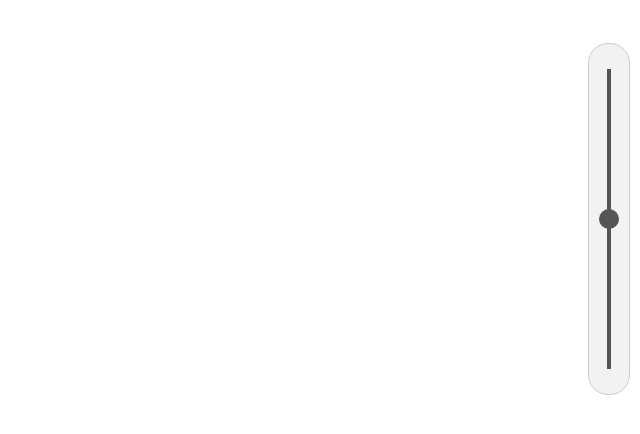
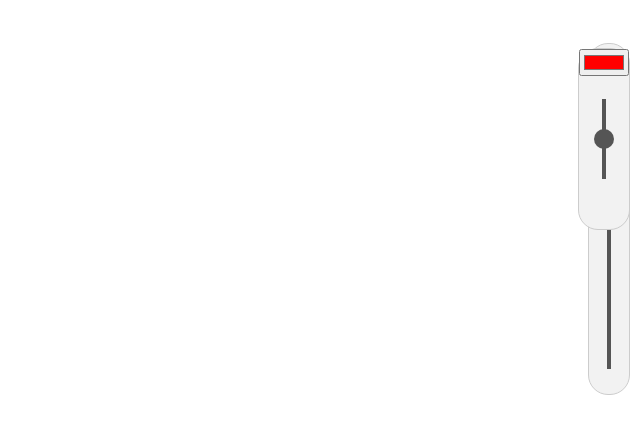
Before and after one commit to mailmaincoinsily/coinsilysite, a Flask app: template templates/index.html in a window 1280 px wide. Shown: the part 181-615 px from the top of the page, without its empty margins (640-1280 px from the left). Run offline with Flask 3, Linux system fonts and the light colour scheme; the template is opened without the code that fills it, so the values that code supplies are empty.

Commit message:
Update style.css

```diff
--- a/static/style.css
+++ b/static/style.css
@@ -122,10 +122,10 @@ td.highlight-red {
 /* start color picker*/
 #color-picker {
   position: fixed;
-  top: 400%;
+  top: 40%;
   right: 10px;
   transform: translateY(-50%);
-  width: 500px;
+  width: 50px;
   height: 180px;
   background-color: #f2f2f2;
   border: 1px solid #ccc;
@@ -134,7 +134,7 @@ td.highlight-red {
   z-index: 9999;
 }
 
-#color-picker:before {
+#color-picker::before {
   content: '';
   position: absolute;
   top: 50%;
@@ -146,13 +146,13 @@ td.highlight-red {
   border-radius: 50%;
 }
 
-#color-picker:after {
+#color-picker::after {
   content: '';
   position: absolute;
   top: 50%;
   left: 50%;
   transform: translate(-50%, -50%);
   width: 4px;
-  height: 300px;
+  height: 80px;
   background-color: #555;
 }
```
